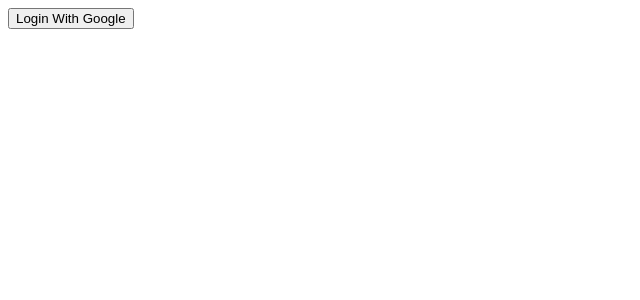
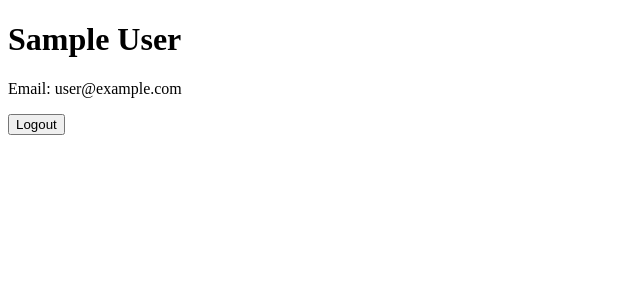
Before and after one commit to devmohit-live/DEV, a React (Create React App) app in the folder reels/: page /home in a window 1280 px wide. Shown: the top 300 px of the page, without its empty margins (0-640 px from the left). Built offline with nearby package versions, Linux system fonts and the light colour scheme; no server answers; the database is empty; sample sign-in values are in the browser's storage.

Commit message:
Handled forced/manual routing | Mohit

```diff
--- a/reels/package.json
+++ b/reels/package.json
@@ -9,6 +9,7 @@
     "firebase": "^8.8.1",
     "react": "^17.0.2",
     "react-dom": "^17.0.2",
+    "react-router-dom": "^5.2.0",
     "react-scripts": "4.0.3",
     "web-vitals": "^1.1.2"
   },
--- a/reels/src/App.js
+++ b/reels/src/App.js
@@ -1,24 +1,39 @@
-import { useEffect } from "react";
-import { firestore } from "./firebase";
+import { useState } from "react";
+// import { firestore } from "./firebase";
 import Login from "./Login";
+import Home from "./Home";
+import { BrowserRouter as Router, Switch, Route } from "react-router-dom";
+
 function App() {
-  useEffect(() => {
-    let f = async () => {
-      let querySnapshot = await firestore
-        .collection("posts")
-        .limit(2)
-        .orderBy("index", "desc")
-        .get();
-      querySnapshot.forEach((doc) => console.log(doc.data()));
-    };
+  // useEffect(() => {
+  //   let f = async () => {
+  //     // let querySnapshot = await firestore
+  //     //   .collection("posts")
+  //     //   .limit(2)
+  //     //   .orderBy("index", "desc")
+  //     //   .get();
+  //     // querySnapshot.forEach((doc) => console.log(doc.data()));
+  //   };
 
-    f();
-  }, []);
+  //   f();
+  // }, []);
+
+  let [user, setUser] = useState(null);
 
   return (
-    <div>
-      <Login />
-    </div>
+    <Router>
+      <Switch>
+        <Route path="/login">
+          <Login handleUser={setUser} user={user} />
+        </Route>
+        <Route path="/home">
+          <Home user={user} />
+        </Route>
+        <Route path="/">
+          <Home user={user} />
+        </Route>
+      </Switch>
+    </Router>
   );
 }
 
--- a/reels/src/Home.js
+++ b/reels/src/Home.js
@@ -1,5 +1,26 @@
-let Home = () => {
-  return <h1>Home</h1>;
+import { auth } from "./firebase";
+import { Redirect } from "react-router-dom";
+let Home = (props) => {
+  return (
+    <div>
+      {props.user ? (
+        <>
+          <h1>{props.user.displayName}</h1>
+          <p>Email: {props.user.email}</p>
+          <button
+            onClick={() => {
+              auth.signOut();
+            }}
+          >
+            Logout
+          </button>
+        </>
+      ) : (
+        // manual / forecull routing
+        <Redirect to="/login" />
+      )}
+    </div>
+  );
 };
 
 export default Home;
--- a/reels/src/Login.jsx
+++ b/reels/src/Login.jsx
@@ -1,7 +1,30 @@
-import { signInWithGoogle } from "./firebase";
+import { useEffect } from "react";
+import { Redirect } from "react-router-dom";
+import { auth, signInWithGoogle } from "./firebase";
+let Login = (props) => {
+  useEffect(() => {
+    // justlike onSnapshot in firestore we have onAuthStateChanged in auth
+    auth.onAuthStateChanged((user) => {
+      // user is null at ther logout event and have some object at login
+      if (user) {
+        //login
 
-let Login = () => {
+        //destructing
+        let { displayName, email } = user;
+
+        props.handleUser({ displayName, email });
+        console.log({ displayName, email });
+      } else {
+        props.handleUser(user); // passing null
+      }
+    });
+  }, []);
+
   return (
+    <div>
+      {/* forecful routing/ manual routing */}
+      {props.user ? <Redirect to="/home" /> : ""}
+
       <button
         onClick={signInWithGoogle}
         type="submit"
@@ -9,6 +32,7 @@ let Login = () => {
       >
         Login With Google
       </button>
+    </div>
   );
 };
 
```
Also changed, not shown: 1 other file (tests, documents, lock files or other folders). Lines whose indentation alone changed are shown as unchanged.
